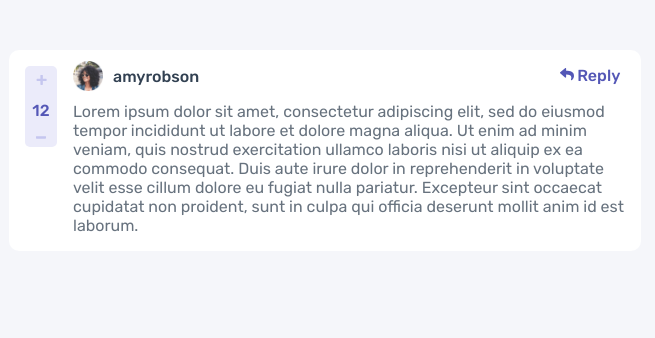
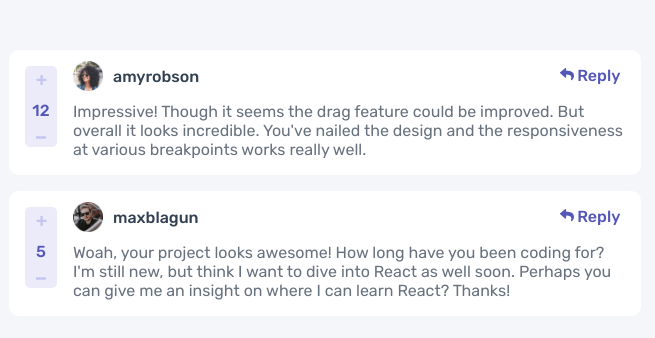
Before and after one commit to ajaythapliyal/interactive-comments, a React (Create React App) app: page / in a window 1280 px wide. Shown: the top 338 px of the page, without its empty margins (315-970 px from the left). Built offline with nearby package versions, Linux system fonts and the light colour scheme.

Commit message:
replaces placeholder comments and iterates over parent comments to generate parent level JSX

```diff
--- a/src/App.js
+++ b/src/App.js
@@ -3,15 +3,19 @@ import { Comment } from "./comments/Comment/Comment";
 import data from "../src/mocks/data.json";
 
 function App() {
+  const { comments, currentUser } = data;
   return (
     <div className={styles["app-container"]}>
       <div></div>
       <main className={styles["main-container"]}>
-        <Comment
-          score={data.comments[0].score}
-          username={data.comments[0].user.username}
-          src={data.comments[0].user.image.png}
-        ></Comment>
+        {comments.map((comment) => (
+          <Comment
+            score={comment.score}
+            username={comment.user.username}
+            src={comment.user.image.png}
+            text={comment.content}
+          ></Comment>
+        ))}
       </main>
       <div></div>
     </div>
--- a/src/comments/Comment/Comment.js
+++ b/src/comments/Comment/Comment.js
@@ -15,15 +15,7 @@ export function Comment(props) {
         horizontal={isMobile}
       ></Score>
       <User username={props.username} src={props.src}></User>
-      <div className={styles.text}>
-        Lorem ipsum dolor sit amet, consectetur adipiscing elit, sed do eiusmod
-        tempor incididunt ut labore et dolore magna aliqua. Ut enim ad minim
-        veniam, quis nostrud exercitation ullamco laboris nisi ut aliquip ex ea
-        commodo consequat. Duis aute irure dolor in reprehenderit in voluptate
-        velit esse cillum dolore eu fugiat nulla pariatur. Excepteur sint
-        occaecat cupidatat non proident, sunt in culpa qui officia deserunt
-        mollit anim id est laborum.
-      </div>
+      <div className={styles.text}>{props.text}</div>
       <Reply className={styles.reply}></Reply>
     </div>
   );
```
